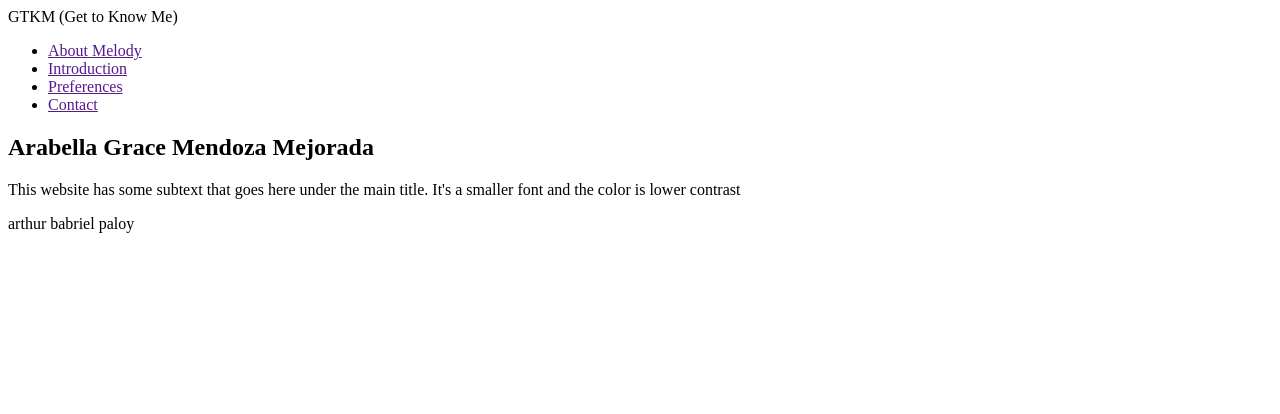
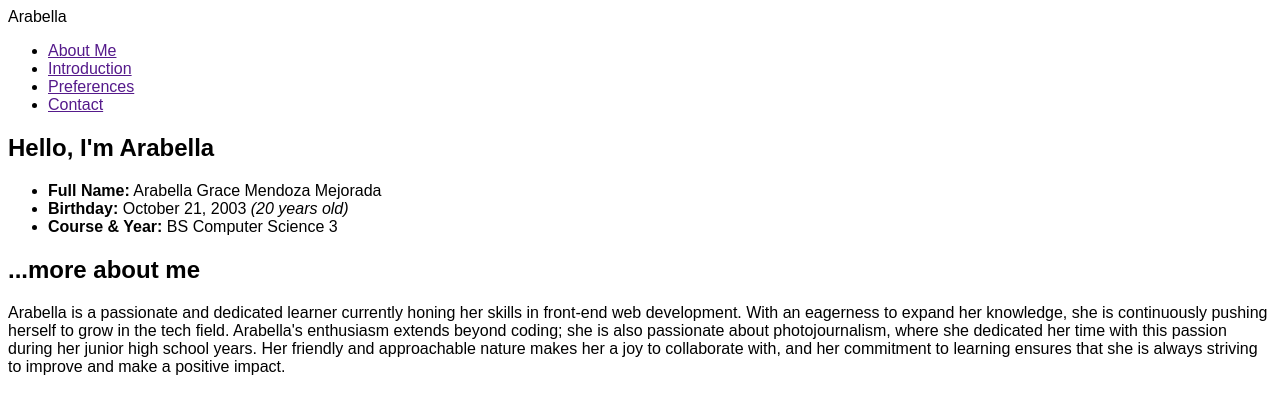
Before and after one commit to arabellamejorada/melody_web, a plain HTML site: page index.html in a window 1280 px wide. Drawn offline with Linux system fonts and the light colour scheme.

Commit message:
added content to hero-section and introductory paragraph

```diff
--- a/index.html
+++ b/index.html
@@ -11,9 +11,9 @@
     <!-- hero section, basic about me section -->
     <section class="hero-section">
       <nav class="container">
-        <div class="title">GTKM (Get to Know Me)</div>
+        <div class="title">Arabella</div>
         <ul>
-          <li><a href="">About Melody</a></li>
+          <li><a href="">About Me</a></li>
           <li><a href="">Introduction</a></li>
           <li><a href="">Preferences</a></li>
           <li><a href="">Contact</a></li>
@@ -22,16 +22,40 @@
 
       <div class="container hero-content">
         <div class="hero-text">
-          <h1>Arabella Grace Mendoza Mejorada</h1>
-          <p>This website has some subtext that goes here under the main title. It's a smaller font and the color is lower contrast</p>
+          <h1>Hello, I'm Arabella</h1>
+          <p>
+            <ul class="biodata">
+              <li>
+                <b>Full Name:</b> Arabella Grace Mendoza Mejorada
+              </li>
+              <li>
+                <b>Birthday:</b> October 21, 2003 <i>(20 years old)</i>
+              </li>
+              <li>
+                <b>Course & Year:</b> BS Computer Science 3
+              </li>
+            </ul>
+          </p>
         </div>
-        <div class="image-placeholder">arthur babriel paloy</div>
+        <div class="image-placeholder">
+
+        </div>
       </div>
     </section>
 
     <!-- introductory paragraph section -->
     <section class="paragraph">
-
+      <div class="intro-content">
+        <h1>...more about me</h1>
+        <p class="intro-para">
+          Arabella is a passionate and dedicated learner currently honing her skills in front-end web development.
+          With an eagerness to expand her knowledge, she is continuously pushing herself to grow in the tech field.
+          Arabella's enthusiasm extends beyond coding; she is also passionate about photojournalism, where she
+          dedicated her time with this passion during her junior high school years. Her friendly and approachable
+          nature makes her a joy to collaborate with, and her commitment to learning ensures that she is always
+          striving to improve and make a positive impact.
+        </p>
+      </div>
     </section>
 
     <!-- likes, dislikes, hobbies section -->
--- a/styles.css
+++ b/styles.css
@@ -1,3 +1,7 @@
+* {
+    font-family: Arial, Helvetica, sans-serif;
+}
+
 .body {
     display: flex;
     flex-direction: column;
@@ -5,3 +9,17 @@
     height: 100vh;
     font-family: roboto, sans-serif;
 }
+
+
+/* CSS HEX
+--misty-rose: #ffe5ecff;
+--pink: #ffc2d1ff;
+--cherry-blossom-pink: #ffb3c6ff;
+--bakermiller-pink: #ff8fabff;
+--rose-pompadour: #fb6f92ff;
+
+--misty-rose: hsla(344, 100%, 95%, 1);
+--pink: hsla(345, 100%, 88%, 1);
+--cherry-blossom-pink: hsla(345, 100%, 85%, 1);
+--bakermiller-pink: hsla(345, 100%, 78%, 1);
+--rose-pompadour: hsla(345, 95%, 71%, 1); */
```
